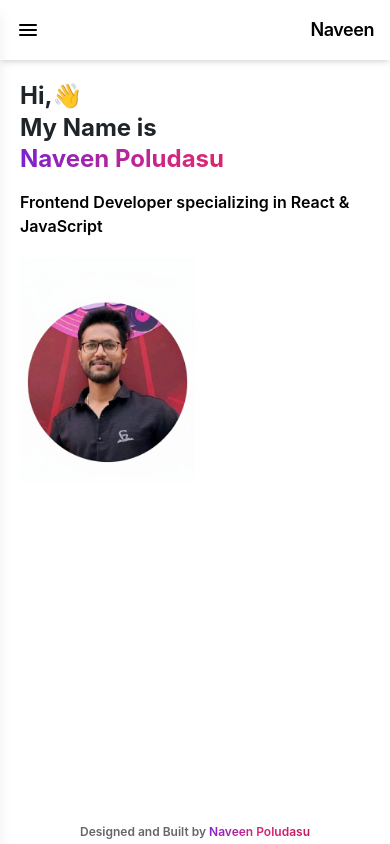
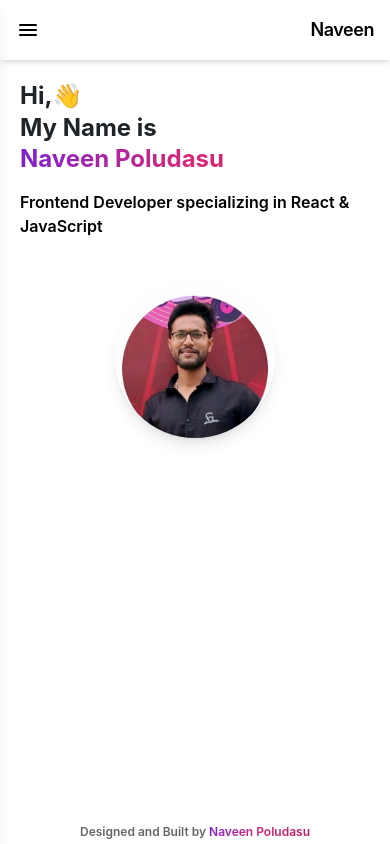
Before and after one commit to npoludasu/react-portfolio-website, a React (Create React App) app: page / in a window 390 px wide. Shown: the top 844 px of the page. Built offline with nearby package versions, Linux system fonts and the light colour scheme.

Commit message:
refine hero section design and mobile responsiveness

```diff
--- a/src/pages/Home.js
+++ b/src/pages/Home.js
@@ -86,10 +86,11 @@ function Home() {
           {tagline}
         </h2>
       </div>
-      <div className="mt-5 md:mt-0">
+      <div className="mt-10 flex justify-center">
         <img
           ref={imageRef}
-          className="w-1/2 md:ml-auto"
+          className="w-40 h-40 sm:w-48 sm:h-48 md:w-60 md:h-60
+               rounded-full object-cover shadow-lg"
           src={img}
           alt="Naveen"
         />
```
